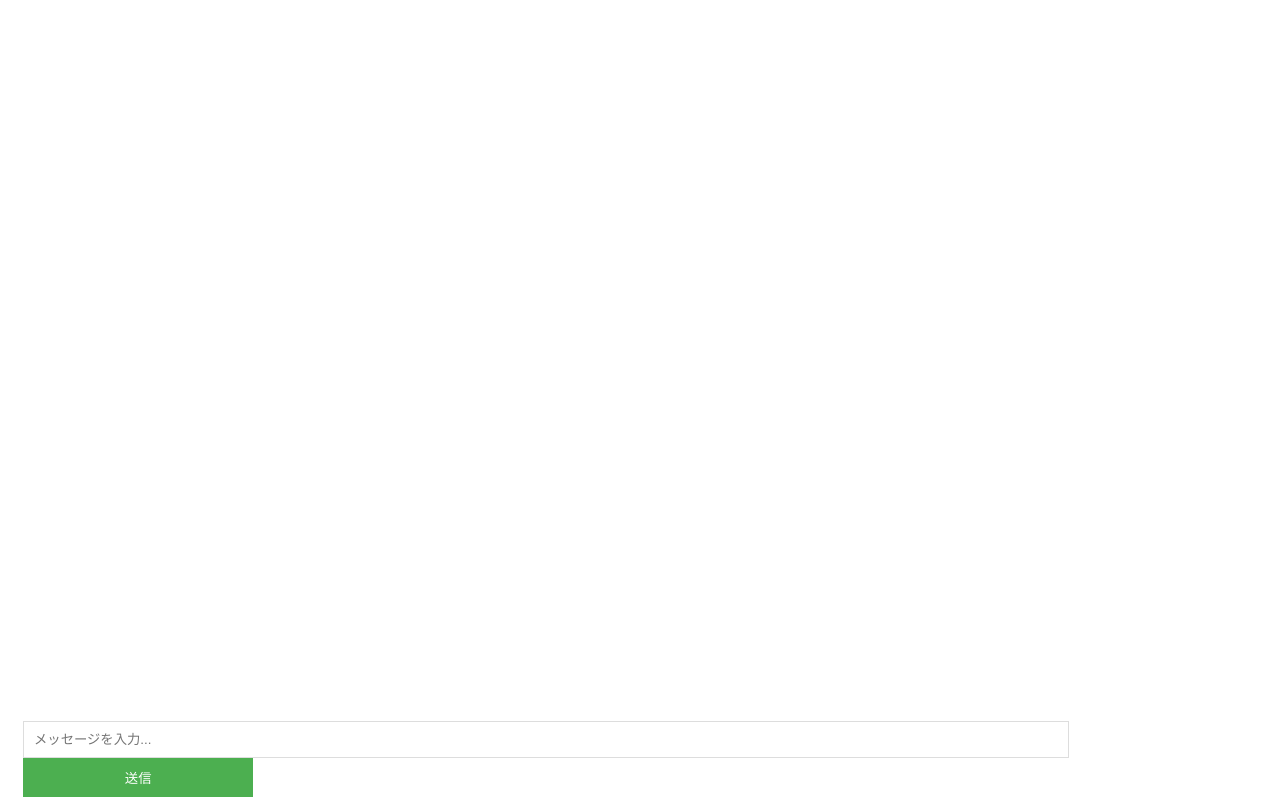
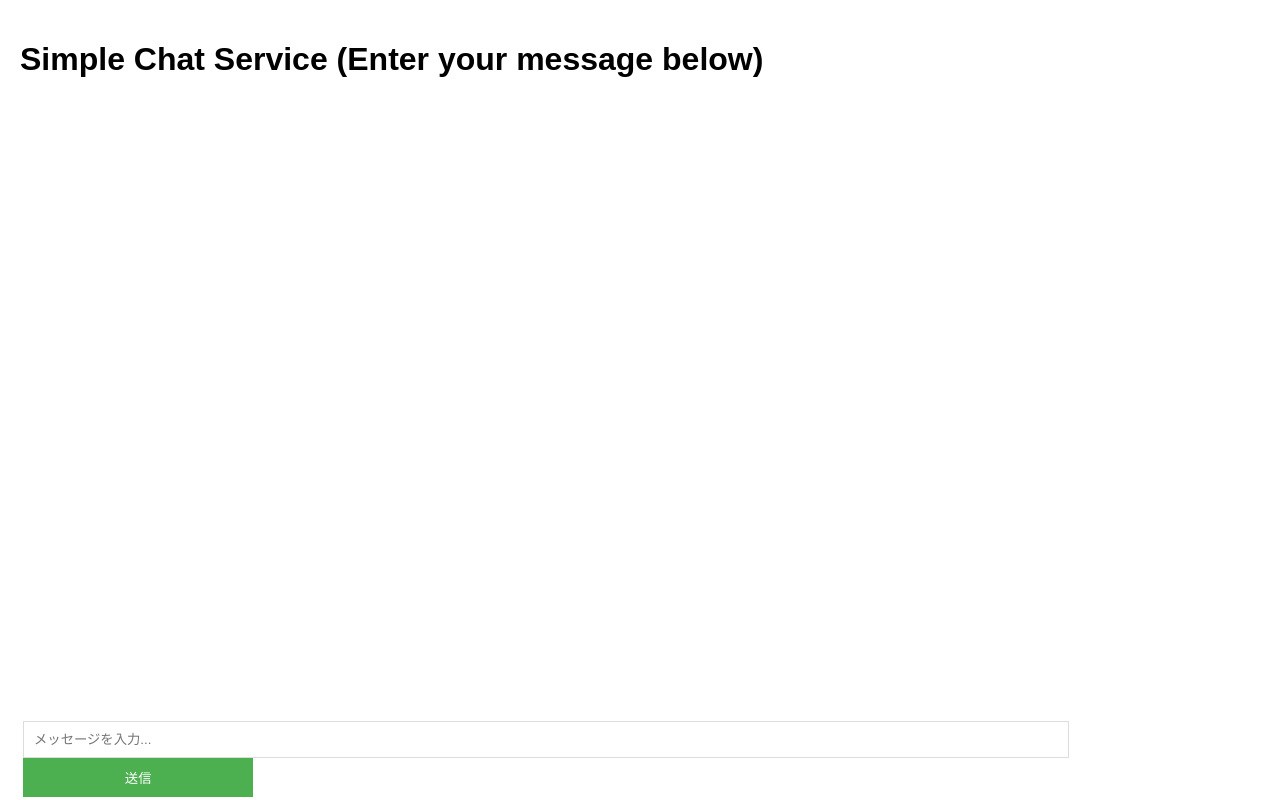
Before and after one commit to aisin-iwatsuki/devflow-training, a website: page public/index.html in a window 1280 px wide. Drawn offline with nearby package versions, Linux system fonts and the light colour scheme.

Commit message:
easier to notice input textbox below

```diff
--- a/public/index.html
+++ b/public/index.html
@@ -14,6 +14,7 @@
   </style>
 </head>
 <body>
+  <h1>Simple Chat Service (Enter your message below)</h1>
   <ul id="messages"></ul>
   <form id="form" action="">
     <input id="input" autocomplete="off" placeholder="メッセージを入力..."/><button>送信</button>
```
